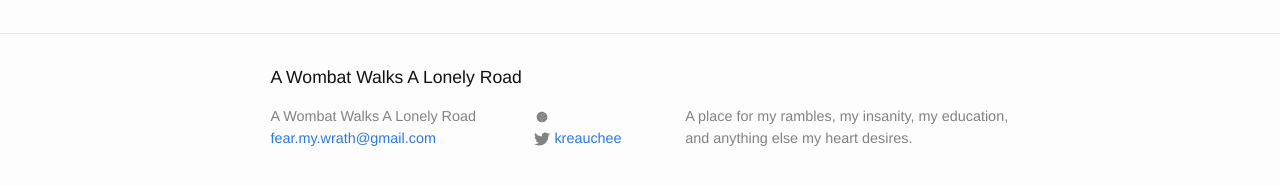
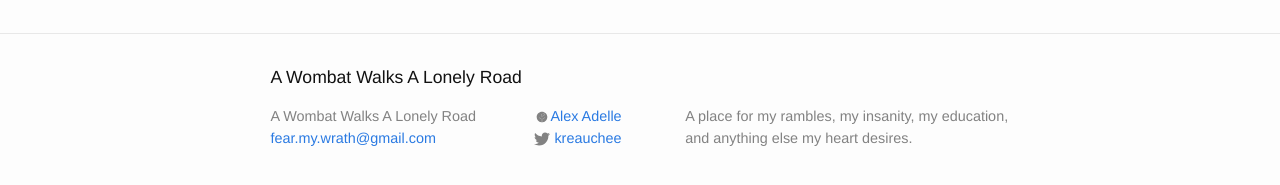
Before and after one commit to kreauchee/kreauchee.github.io, a Jekyll site: the page built from index.html, in a window 1280 px wide. Shown: the part 690-875 px from the top of the page. Built offline with Jekyll 4.4.1, drawn with Linux system fonts in a browser that asks for light colours.

Commit message:
adding fullname

```diff
--- a/_includes/footer.html
+++ b/_includes/footer.html
@@ -22,7 +22,7 @@
 
           {% if site.facebook_username %}
           <li>
-            {% include icon-facebook.html username=site.facebook_username %}
+            {% include icon-facebook.html username=site.facebook_username fullname=site.facebook_fullname %}
           </li>
           {% endif %}
 
```
